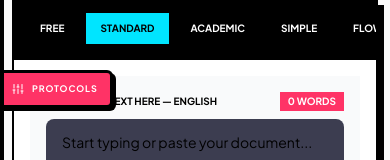
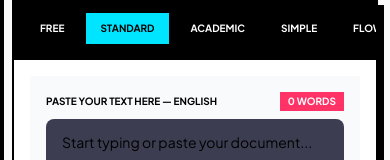
Before and after one commit to inju7/redai-humanizer-deploy-test2, a React (Vite) app: page / in a window 390 px wide. Shown: the part 268-428 px from the top of the page. Built offline with nearby package versions, Linux system fonts and the light colour scheme; a web font is replaced by a local one.

Commit message:
feat: Remove redundant floating Protocols side-tab button on mobile viewports while keeping the native workspace selection bar intact

```diff
--- a/src/app/App.tsx
+++ b/src/app/App.tsx
@@ -131,15 +131,7 @@ export default function App() {
             />
           )}
 
-          {/* Floating Menu Toggle Trigger (Mobile/Tablet Only) - Highly Premium, styled with Neobrutalist thick borders */}
-          <button
-            onClick={() => setIsSidebarOpen(!isSidebarOpen)}
-            className="fixed left-0 top-[40%] z-40 lg:hidden bg-[var(--theme-accent)] text-white border-[3px] border-l-0 border-black px-3 py-2.5 shadow-[3px_3px_0_#000] active:translate-x-0.5 active:translate-y-0.5 active:shadow-none hover:bg-black hover:text-[var(--theme-cyan)] transition-all flex items-center gap-2 rounded-r-md font-orbitron font-black uppercase text-[9px] tracking-widest leading-none select-none group"
-            title="AI Protocols Menu"
-          >
-            <Sliders size={12} className="text-white group-hover:rotate-90 transition-transform" />
-            <span>Protocols</span>
-          </button>
+
 
           <aside className={`fixed top-16 lg:top-20 left-0 bottom-32 w-[240px] bg-white border-r-4 border-black z-40 flex flex-col shadow-[4px_0_0_#000] transition-transform duration-300 ${isSidebarOpen ? 'translate-x-0' : '-translate-x-full'} lg:translate-x-0`}>
             <div className="bg-black text-white p-3 border-b-4 border-black text-center flex items-center justify-between">
```
Also changed, not shown: 5 other files (tests, documents, lock files or other folders).
